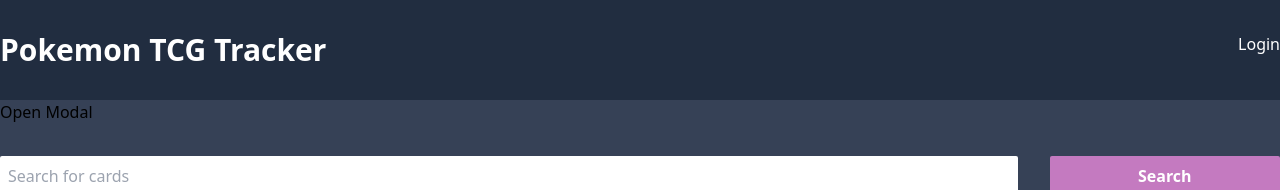
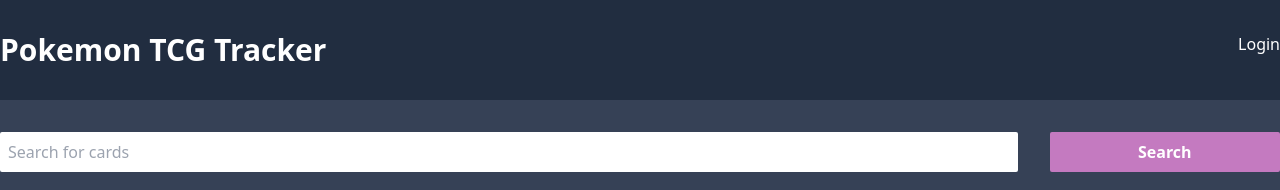
Before and after one commit to thomasnrggo/TGC-Tracker, a Vue app: page / in a window 1280 px wide. Shown: the top 190 px of the page. Built offline with nearby package versions, Linux system fonts and the light colour scheme; no server answers; what vue-awesome-paginate would draw is missing.

Commit message:
remove test modal button

```diff
--- a/src/views/SearchPage.vue
+++ b/src/views/SearchPage.vue
@@ -1,6 +1,5 @@
 <template>
   <Layout>
-    <button @click="showModal = true">Open Modal</button>
     <ModalComponent :show="showModal" @update:show="showModal = $event">
       <CardDetailComponent :card="selectedCard" />
     </ModalComponent>
```
